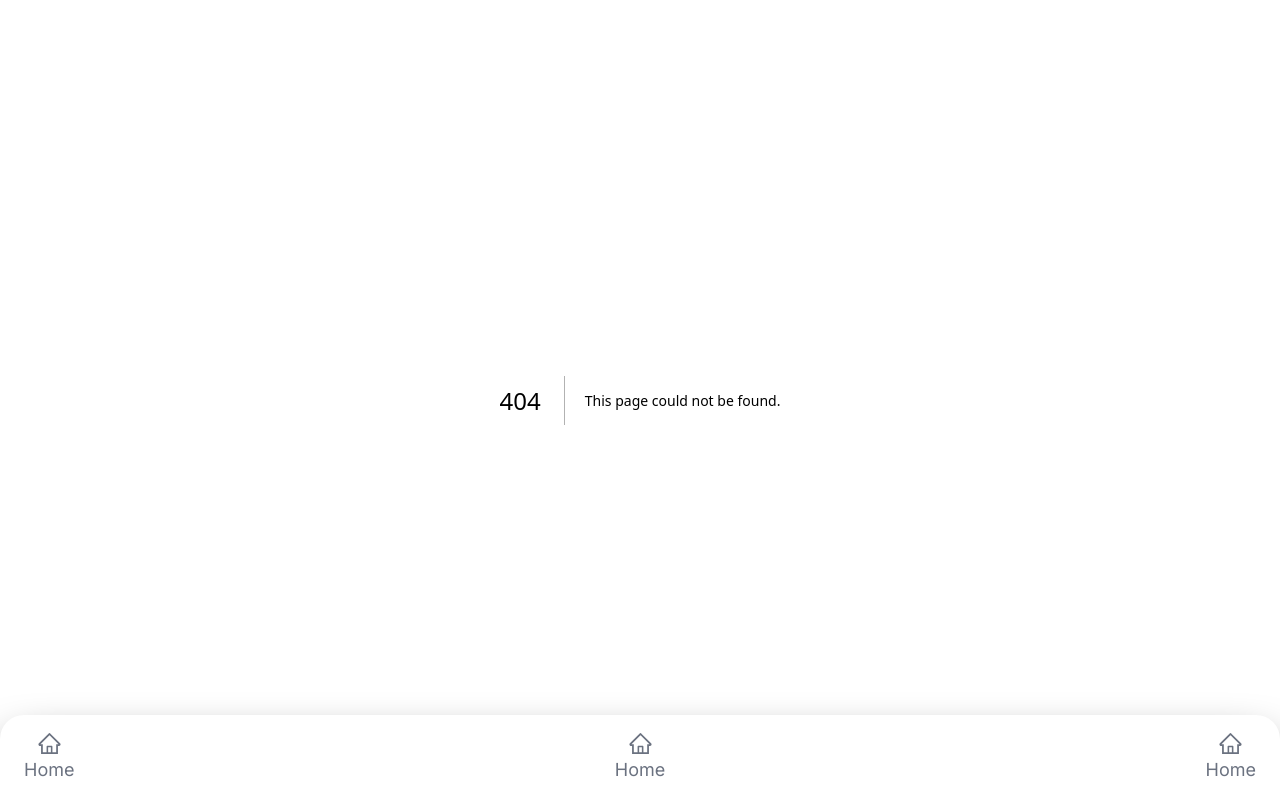
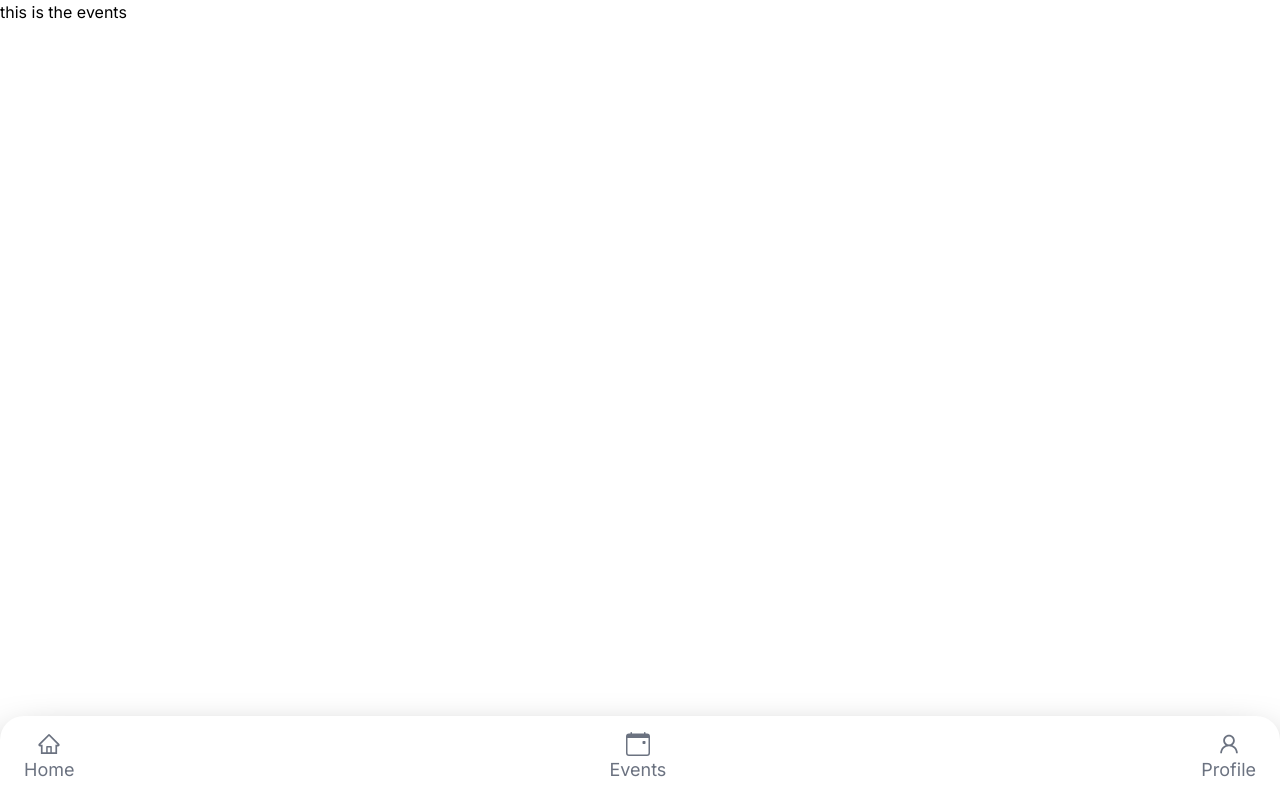
Before and after one commit to JaiBhalla03/onTheMoons, a Next.js app: page /events in a window 1280 px wide. Before the commit this address had no page. Built offline with nearby package versions, Linux system fonts and the light colour scheme.

Commit message:
Adding the navigation to the navbar

```diff
--- /dev/null
+++ b/app/events/page.tsx
@@ -0,0 +1,11 @@
+import React from 'react';
+
+const Page = () => {
+    return (
+        <div>
+            this is the events
+        </div>
+    );
+};
+
+export default Page;
--- a/app/globals.css
+++ b/app/globals.css
@@ -1,3 +1,7 @@
 @tailwind base;
 @tailwind components;
 @tailwind utilities;
+
+*{
+    -webkit-tap-highlight-color: transparent;
+}
--- /dev/null
+++ b/app/profile/page.tsx
@@ -0,0 +1,11 @@
+import React from 'react';
+
+const Page = () => {
+    return (
+        <div>
+            this is profile page
+        </div>
+    );
+};
+
+export default Page;
--- a/components/NavIcon.tsx
+++ b/components/NavIcon.tsx
@@ -1,11 +1,21 @@
 import React from 'react';
 import {AiOutlineHome} from "react-icons/ai";
+import {IconType} from "react-icons";
 
-const NavIcon = () => {
+type navIconProps = {
+    heading: string;
+    icon: IconType
+}
+
+
+const NavIcon: React.FC<navIconProps> = ({heading, icon}) => {
+    const iconStyle = {
+        fontSize: '1.5rem'
+    }
     return (
         <div className={'flex flex-col items-center justify-center'}>
-            <AiOutlineHome size={25}/>
-            <div className={'text-lg'}>Home</div>
+            {React.createElement(icon, {style: iconStyle})}
+            <div className={'text-lg'}>{heading}</div>
         </div>
     );
 };
--- a/components/Navbar.tsx
+++ b/components/Navbar.tsx
@@ -1,13 +1,22 @@
 import React from 'react';
 import NavIcon from "@/components/NavIcon";
+import {AiOutlineHome, AiOutlineUser} from "react-icons/ai";
+import {BsCalendarEvent} from "react-icons/bs";
+import Link from "next/link";
 
 const Navbar = () => {
     return (
         <nav className={'fixed bottom-0 w-full px-6 text-gray-500 py-4 bg-white rounded-t-3xl shadow shadow-2xl shadow-black'}>
             <ul className={'flex w-full justify-between'}>
-                <NavIcon/>
-                <NavIcon/>
-                <NavIcon/>
+                <Link href={'/'}>
+                    <NavIcon heading={'Home'} icon={AiOutlineHome}/>
+                </Link>
+                <Link href={'/events'}>
+                    <NavIcon heading={'Events'} icon={BsCalendarEvent}/>
+                </Link>
+                <Link href={'/profile'}>
+                    <NavIcon heading={'Profile'} icon={AiOutlineUser}/>
+                </Link>
             </ul>
         </nav>
     );
```
